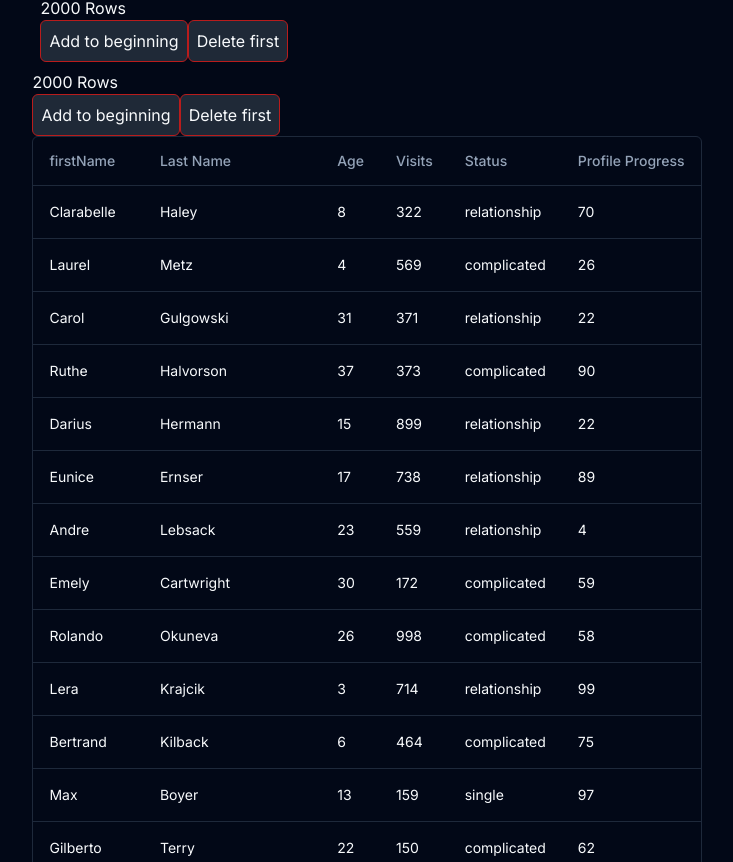
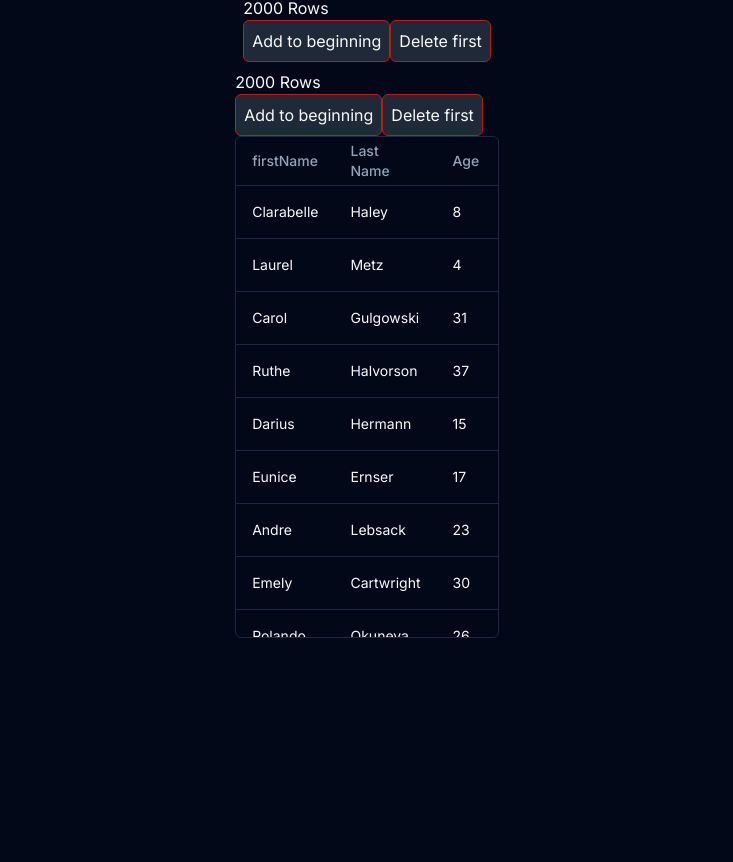
Before and after one commit to shipurjan/shadcnui-virtualized-data-table, a Next.js app: page / in a window 1280 px wide. Shown: the part 600-1462 px from the top of the page, without its empty margins (273-1006 px from the left). After the commit the page ends 1254 px from the top, so only its background shows below. Built offline with nearby package versions, Linux system fonts and the light colour scheme.

Commit message:
working shadcn virtualized table (except for width)

```diff
--- a/src/components/data-table/DataTable.tsx
+++ b/src/components/data-table/DataTable.tsx
@@ -2,8 +2,11 @@
 
 import {
   ColumnDef,
+  OnChangeFn,
+  SortingState,
   flexRender,
   getCoreRowModel,
+  getSortedRowModel,
   useReactTable,
 } from "@tanstack/react-table";
 
@@ -15,6 +18,8 @@ import {
   TableHeader,
   TableRow,
 } from "@/components/ui/table";
+import { useState } from "react";
+import { TableVirtuoso } from "react-virtuoso";
 
 interface DataTableProps<TData, TValue> {
   columns: ColumnDef<TData, TValue>[];
@@ -25,39 +30,38 @@ export function DataTable<TData, TValue>({
   columns,
   data,
 }: DataTableProps<TData, TValue>) {
+  const [sorting, setSorting] = useState<SortingState>([]);
   const table = useReactTable({
     data,
     columns,
+    state: {
+      sorting,
+    },
+    onSortingChange: setSorting,
     getCoreRowModel: getCoreRowModel(),
+    getSortedRowModel: getSortedRowModel(),
   });
+
+  const { rows } = table.getRowModel();
 
   return (
     <div className="rounded-md border">
-      <Table>
-        <TableHeader>
-          {table.getHeaderGroups().map((headerGroup) => (
-            <TableRow key={headerGroup.id}>
-              {headerGroup.headers.map((header) => {
-                return (
-                  <TableHead key={header.id}>
-                    {header.isPlaceholder
-                      ? null
-                      : flexRender(
-                          header.column.columnDef.header,
-                          header.getContext(),
-                        )}
-                  </TableHead>
-                );
-              })}
-            </TableRow>
-          ))}
-        </TableHeader>
-        <TableBody>
-          {table.getRowModel().rows?.length ? (
-            table.getRowModel().rows.map((row) => (
+      <TableVirtuoso
+        style={{ height: "500px" }}
+        totalCount={rows.length}
+        components={{
+          Table: ({ style, ...props }) => {
+            return <Table style={style} {...props} />;
+          },
+          TableRow: (props) => {
+            const index = props["data-index"];
+            const row = rows[index];
+
+            return (
               <TableRow
                 key={row.id}
                 data-state={row.getIsSelected() && "selected"}
+                {...props}
               >
                 {row.getVisibleCells().map((cell) => (
                   <TableCell key={cell.id}>
@@ -65,16 +69,89 @@ export function DataTable<TData, TValue>({
                   </TableCell>
                 ))}
               </TableRow>
-            ))
-          ) : (
-            <TableRow>
-              <TableCell colSpan={columns.length} className="h-24 text-center">
-                No results.
-              </TableCell>
+            );
+          },
+        }}
+        fixedHeaderContent={() =>
+          table.getHeaderGroups().map((headerGroup) => (
+            <TableRow key={headerGroup.id}>
+              {headerGroup.headers.map((header) => {
+                return (
+                  <TableHead key={header.id}>
+                    {header.isPlaceholder ? null : header.isPlaceholder ? null : (
+                      // eslint-disable-next-line jsx-a11y/click-events-have-key-events
+                      <div
+                        {...{
+                          style: header.column.getCanSort()
+                            ? { cursor: "pointer", userSelect: "none" }
+                            : {},
+                          onClick: header.column.getToggleSortingHandler(),
+                        }}
+                      >
+                        {flexRender(
+                          header.column.columnDef.header,
+                          header.getContext(),
+                        )}
+                        {(() => {
+                          const isSorted = header.column.getIsSorted();
+                          if (isSorted === false) return null;
+                          return {
+                            asc: " 🔼",
+                            desc: " 🔽",
+                          }[isSorted];
+                        })()}
+                      </div>
+                    )}
+                  </TableHead>
+                );
+              })}
             </TableRow>
-          )}
-        </TableBody>
-      </Table>
+          ))
+        }
+      />
     </div>
   );
 }
+
+//   <Table>
+//     <TableHeader>
+//       {table.getHeaderGroups().map((headerGroup) => (
+//         <TableRow key={headerGroup.id}>
+//           {headerGroup.headers.map((header) => {
+//             return (
+//               <TableHead key={header.id}>
+//                 {header.isPlaceholder
+//                   ? null
+//                   : flexRender(
+//                       header.column.columnDef.header,
+//                       header.getContext(),
+//                     )}
+//               </TableHead>
+//             );
+//           })}
+//         </TableRow>
+//       ))}
+//     </TableHeader>
+//     <TableBody>
+//       {table.getRowModel().rows?.length ? (
+//         table.getRowModel().rows.map((row) => (
+//           <TableRow
+//             key={row.id}
+//             data-state={row.getIsSelected() && "selected"}
+//           >
+//             {row.getVisibleCells().map((cell) => (
+//               <TableCell key={cell.id}>
+//                 {flexRender(cell.column.columnDef.cell, cell.getContext())}
+//               </TableCell>
+//             ))}
+//           </TableRow>
+//         ))
+//       ) : (
+//         <TableRow>
+//           <TableCell colSpan={columns.length} className="h-24 text-center">
+//             No results.
+//           </TableCell>
+//         </TableRow>
+//       )}
+//     </TableBody>
+//   </Table>
```
